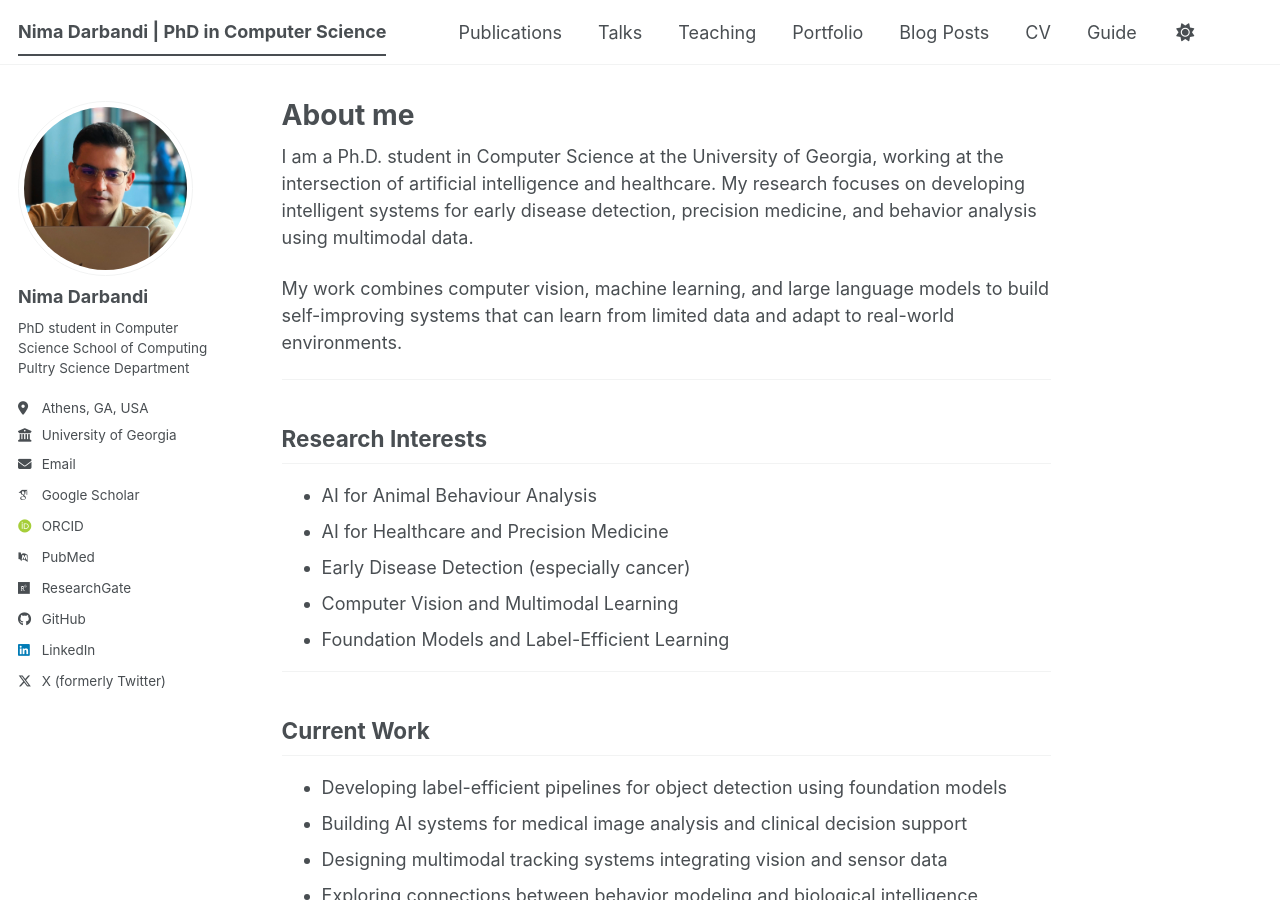
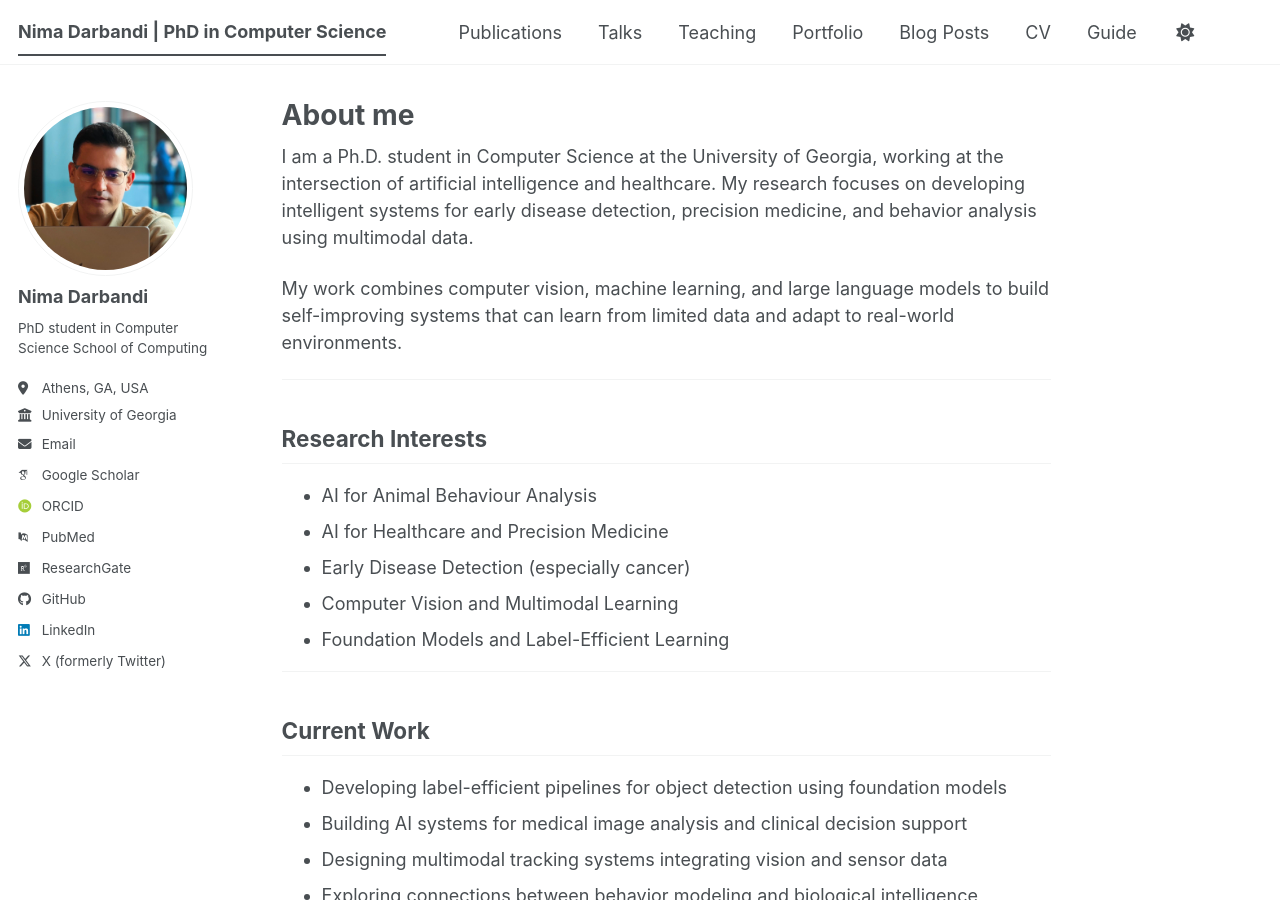
Before and after one commit to nimadarbandi/nimadarbandi.github.io, a Jekyll site: the page built from _pages/about.md, in a window 1280 px wide and 900 px high. Built offline with Jekyll 4.4.1, drawn with Linux system fonts in a browser that asks for light colours; some web fonts are replaced; a script bundle is joined from its source files by our own code; library files that are not in the unit come from our copies.

Commit message:
Update _config.yml

```diff
--- a/_config.yml
+++ b/_config.yml
@@ -23,7 +23,7 @@ repository               : "nimadarbandi/nimadarbandi.github.io"
 author:
   avatar           : "profile.jpeg"
   name             : "Nima Darbandi"
-  bio              : "PhD student in Computer Science \nSchool of Computing \nPultry Science Department"
+  bio              : "PhD student in Computer Science \nSchool of Computing"
   location         : "Athens, GA, USA"
   employer         : "University of Georgia"
   email            : "darbandi@uga.edu"
```
